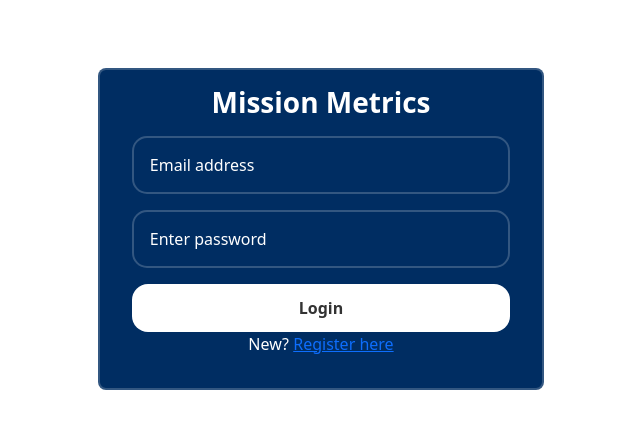
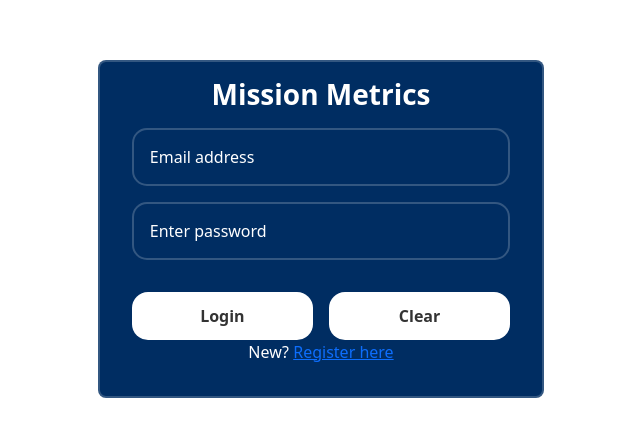
Before and after one commit to mhonatendai/mission-metrics-web, a React (Create React App) app: page / in a window 1280 px wide. Shown: the part 171-608 px from the top of the page, without its empty margins (319-959 px from the left). Built offline with nearby package versions, Linux system fonts and the light colour scheme.

Commit message:
Login revamp FE

```diff
--- a/src/components/LoginForm.js
+++ b/src/components/LoginForm.js
@@ -14,9 +14,14 @@
         try {
             const responseData = await axios.post('http://localhost:8098/mission-metrics/user/login', loginDTO);
         } catch (err) {
-            setError('Registration failed. Please try again later.');
-            console.error(err);
+            setError('Login failed. Please try again later.');
         }
+    };
+
+    const handleClear = () => {
+        setEmailAddress('');
+        setPassword('');
+        setError('');
     };
 
     return (
@@ -25,7 +30,7 @@
             <div className='wrapper'>
                 <div>
                     <h3 className='title'>Mission Metrics</h3>
-                    <form action="#">
+                    <form onSubmit={handleSubmit}>
                         <div className="input-box">
                             <input
                                 type="email"
@@ -46,9 +51,14 @@
                                 required
                             />
                         </div>
-                        <div className="input-box">
-                            <button type="button" class="btn btn-primary">Login</button>
-                        </div>
+                        <div className="side-by-side-container">
+                                <button type="submit" className="btn btn-primary">
+                                    Login
+                                </button>
+                                <button type="button" className="btn btn-secondary" onClick={handleClear}>
+                                    Clear
+                                </button>
+                            </div>
                         <p>New? <Link to="/register">Register here</Link></p>
                     </form>
                 </div>
```
